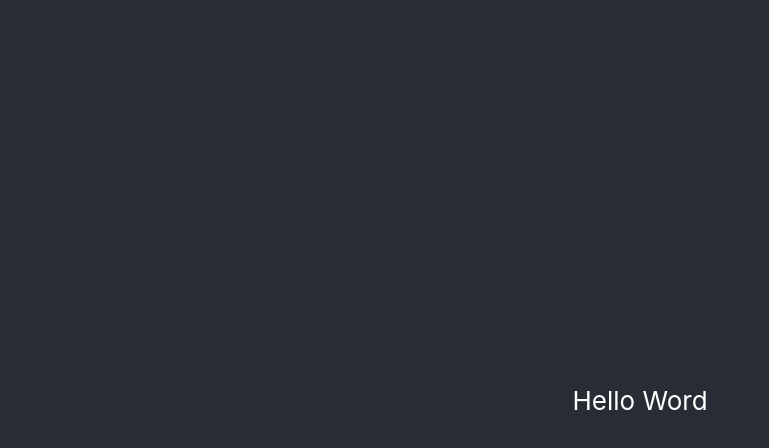
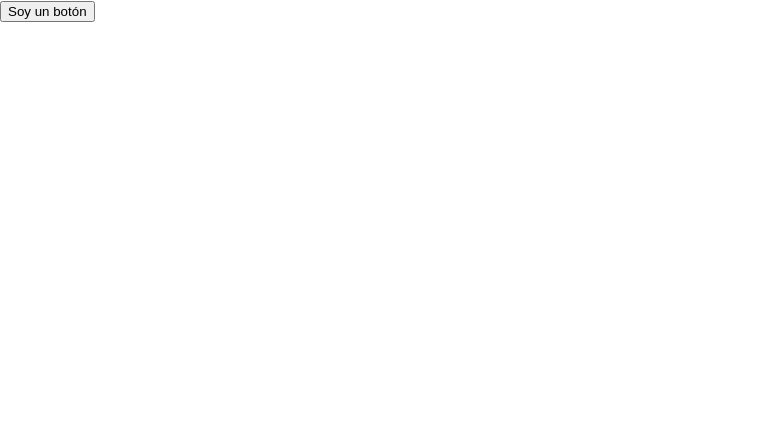
Before and after one commit to GustDevFreak/react-learning-project, a React (Create React App) app: page / in a window 1280 px wide. Shown: the top 448 px of the page, without its empty margins (0-769 px from the left). Built offline with nearby package versions, Linux system fonts and the light colour scheme.

Commit message:
creando un componente

```diff
--- a/src/App.js
+++ b/src/App.js
@@ -1,13 +1,7 @@
-import './App.css';
-
-function App() {
+function MyButton() {
   return (
-    <div className="App">
-      <header className="App-header">
-        Hello Word
-      </header>
-    </div>
+    <button>Soy un botón</button>
   );
 }
 
-export default App;
+export default MyButton;
```
